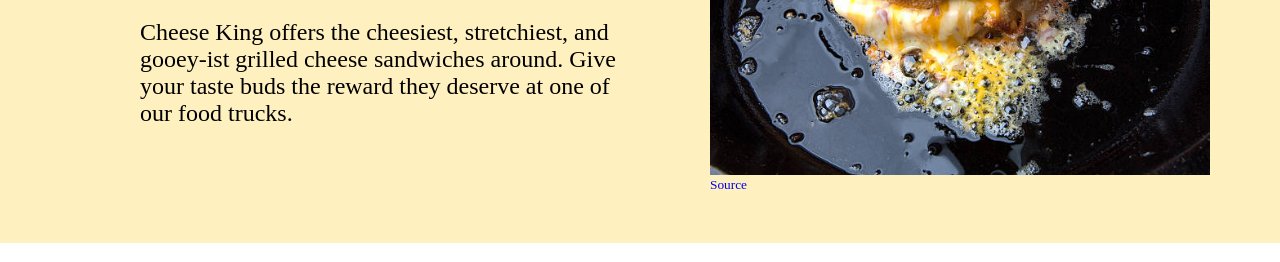
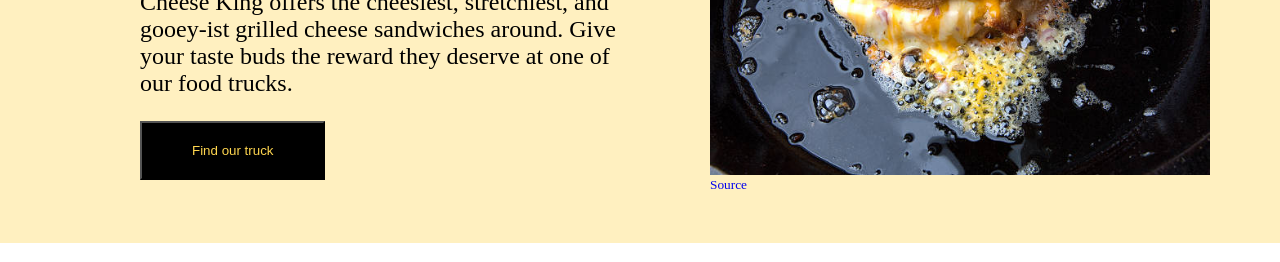
Before and after one commit to SirIsaacNeutron/cheese-truck, a plain HTML site: page index.html in a window 1280 px wide. Shown: the part 328-590 px from the top of the page. Drawn offline with Linux system fonts and the light colour scheme.

Commit message:
Add hook button

```diff
--- a/index.html
+++ b/index.html
@@ -28,6 +28,7 @@
             <p>Cheese King offers the cheesiest, stretchiest, and gooey-ist grilled cheese sandwiches around. Give your taste buds the reward they deserve
                 at one of our food trucks.
             </p>
+            <button>Find our truck</button>
         </div>
 
         <div class="hook-image">
--- a/styles.css
+++ b/styles.css
@@ -82,6 +82,12 @@ section {
     max-width: 500px;
 
     padding-left: 120px;
+}
+
+.hook-text button {
+    background-color: black;
+    color: #ffd64f;
+    padding: 20px 50px;
 }
 
 .hook-text h1 {
```
